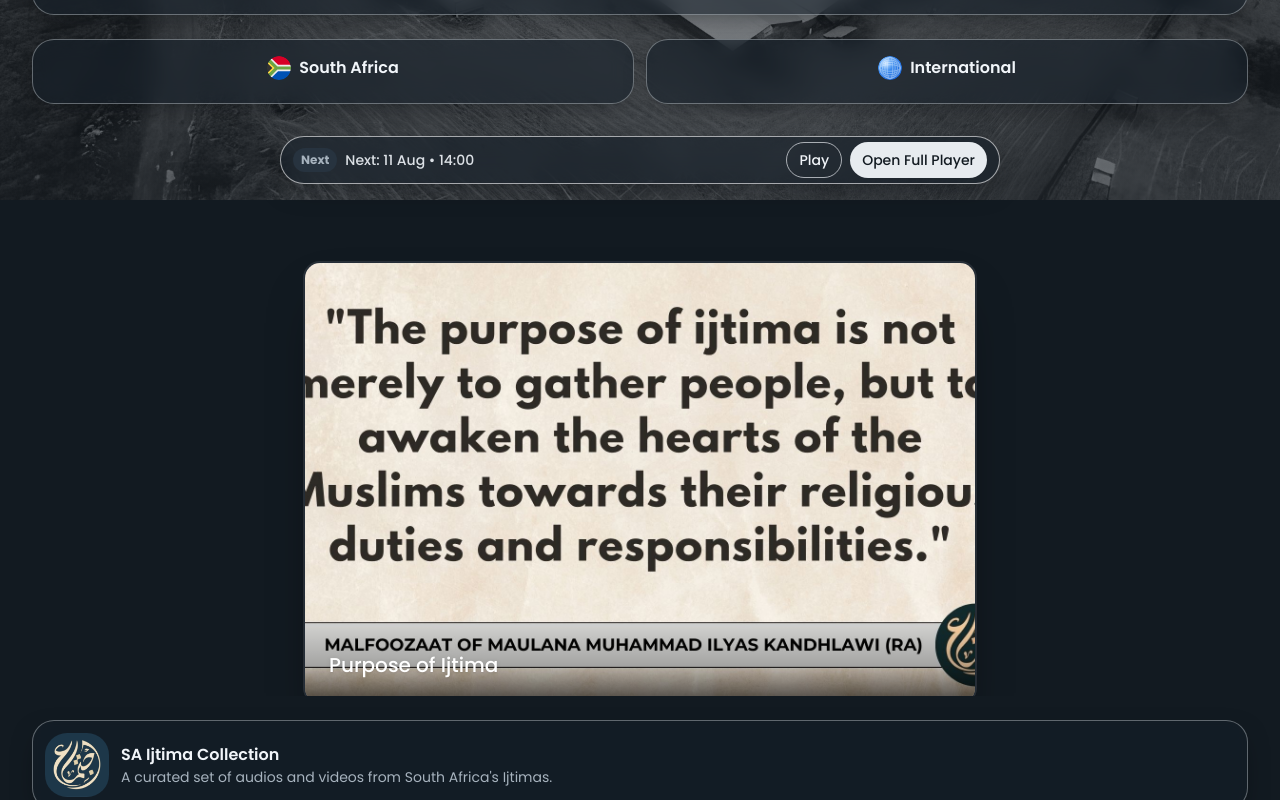
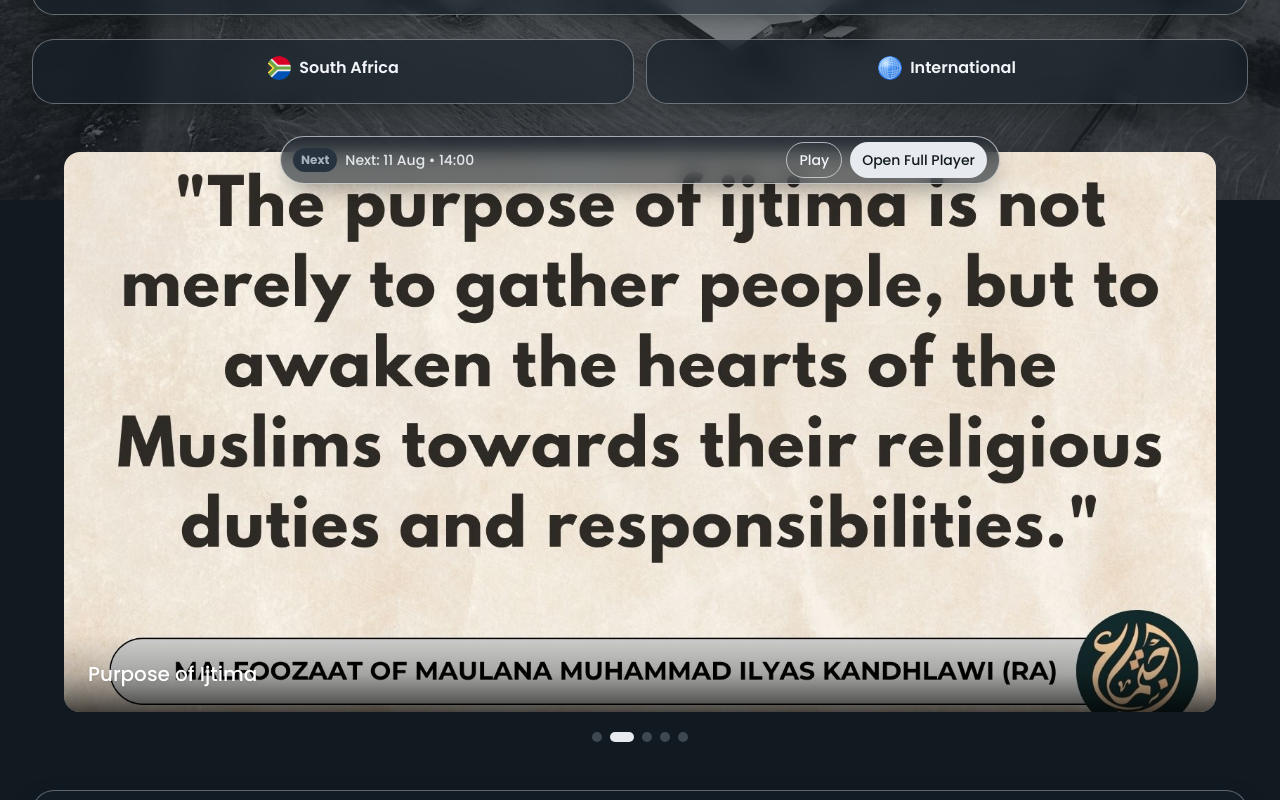
Before and after one commit to Simtechcds/ijtima-site, a React (Vite) app: page / in a window 1280 px wide. Shown: the part 600-1400 px from the top of the page. Built offline with nearby package versions, Linux system fonts and the light colour scheme.

Commit message:
Update gallery to fade auto
Replaced the AppleCardStack gallery with a new fade auto gallery component. The image housing has been widened for better text readability. The new gallery automatically cycles through cards with a fade-in/out effect using Tailwind CSS and vanilla JavaScript.

```diff
--- /dev/null
+++ b/src/components/media/FadeAutoGallery.tsx
@@ -0,0 +1,83 @@
+import { useEffect, useState } from "react";
+import { cn } from "@/lib/utils";
+
+export type Slide = {
+  src: string;
+  alt: string;
+  title?: string;
+};
+
+type Props = {
+  slides: Slide[];
+  className?: string;
+  heightClass?: string; // e.g. "h-[520px] md:h-[560px]"
+  intervalMs?: number;
+};
+
+export default function FadeAutoGallery({
+  slides,
+  className,
+  heightClass = "h-[520px] md:h-[560px]",
+  intervalMs = 4000,
+}: Props) {
+  const [active, setActive] = useState(0);
+
+  useEffect(() => {
+    if (slides.length <= 1) return;
+    const id = window.setInterval(() => {
+      setActive((a) => (a + 1) % slides.length);
+    }, intervalMs);
+    return () => window.clearInterval(id);
+  }, [slides.length, intervalMs]);
+
+  return (
+    <section className={cn("w-full py-6 relative", className)}>
+      <div className={cn("relative mx-auto max-w-5xl md:max-w-6xl rounded-2xl overflow-hidden", heightClass)}>
+        {/* Slides */}
+        {slides.map((s, i) => (
+          <article
+            key={i}
+            className={cn(
+              "absolute inset-0 transition-opacity duration-700",
+              i === active ? "opacity-100 z-10" : "opacity-0 z-0"
+            )}
+            role="group"
+            aria-roledescription="slide"
+            aria-label={s.title || s.alt}
+          >
+            <div className="relative w-full h-full">
+              <img
+                src={s.src}
+                alt={s.alt}
+                className="absolute inset-0 w-full h-full object-cover"
+                loading="lazy"
+              />
+              <div className="absolute inset-x-0 bottom-0 p-4 md:p-6 bg-gradient-to-t from-black/70 via-black/20 to-transparent">
+                {s.title && (
+                  <h3 className="text-white text-base md:text-xl font-medium drop-shadow">{s.title}</h3>
+                )}
+              </div>
+            </div>
+          </article>
+        ))}
+      </div>
+
+      {/* Dots */}
+      <div className="flex justify-center mt-5 gap-2">
+        {slides.map((_, i) => (
+          <button
+            key={i}
+            type="button"
+            onClick={() => setActive(i)}
+            className={cn(
+              "h-2.5 rounded-full transition-all",
+              i === active ? "bg-primary w-6" : "bg-muted-foreground/30 w-2.5"
+            )}
+            aria-label={`Go to slide ${i + 1}`}
+            aria-current={i === active ? "true" : undefined}
+          />
+        ))}
+      </div>
+    </section>
+  );
+}
--- a/src/pages/Index.tsx
+++ b/src/pages/Index.tsx
@@ -8,7 +8,7 @@ import Seo from "@/components/Seo";
 import zaFlag from "@/assets/flags/za.svg";
 import worldGlobe from "@/assets/flags/world.svg";
 import { ChevronDown } from "lucide-react";
-import AppleCardStack from "@/components/media/AppleCardStack";
+import FadeAutoGallery from "@/components/media/FadeAutoGallery";
 
 // Month badge mapping using design tokens (CSS classes)
 const MONTH_CLASS_MAP = {
@@ -257,7 +257,7 @@ const Index = () => {
       {/* Below the fold: Regions quick-launch */}
       <RegionsQuickLaunch />
 
-      <AppleCardStack slides={slides} />
+      <FadeAutoGallery slides={slides} />
 
       {/* Featured Collections */}
       <FeaturedCollections />
```
